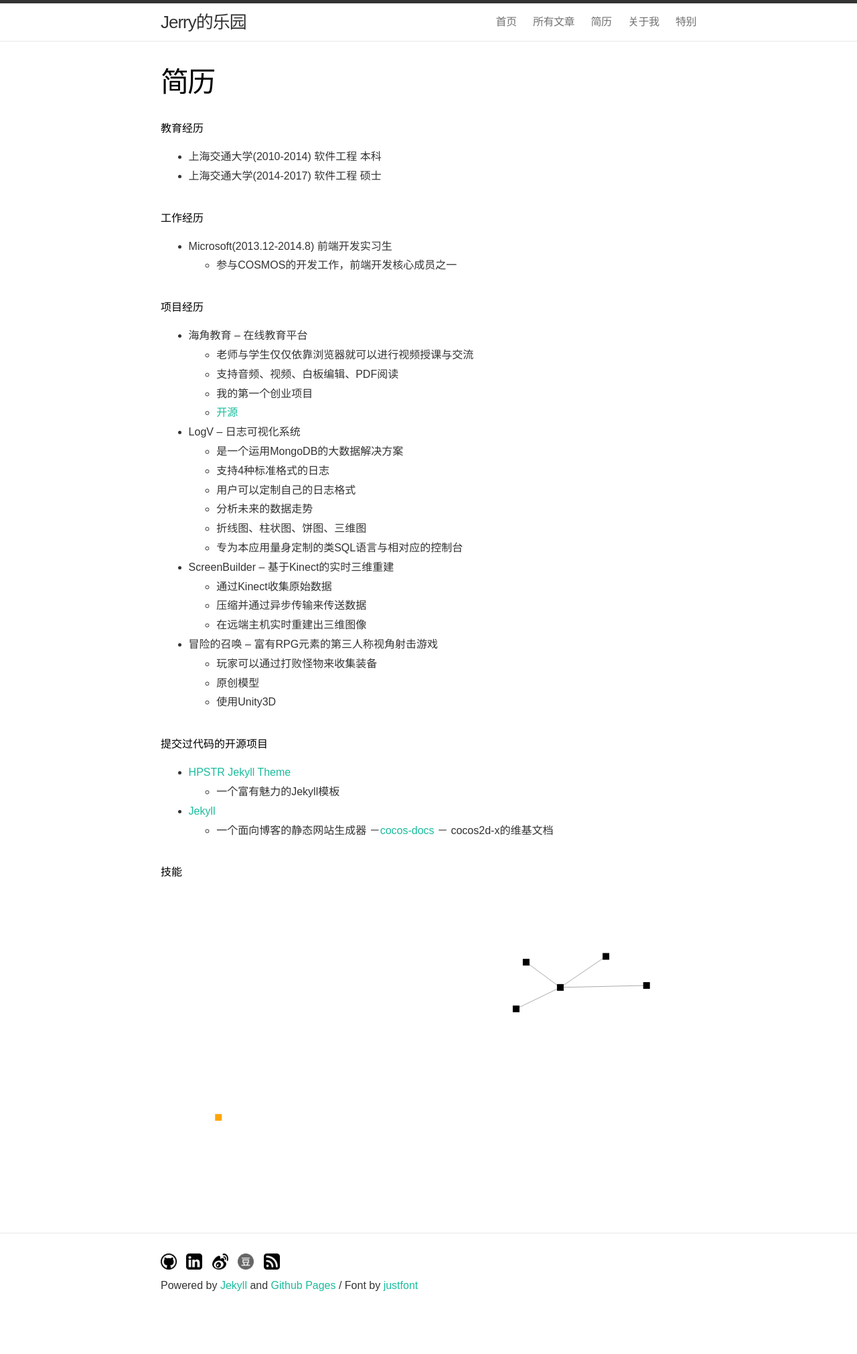
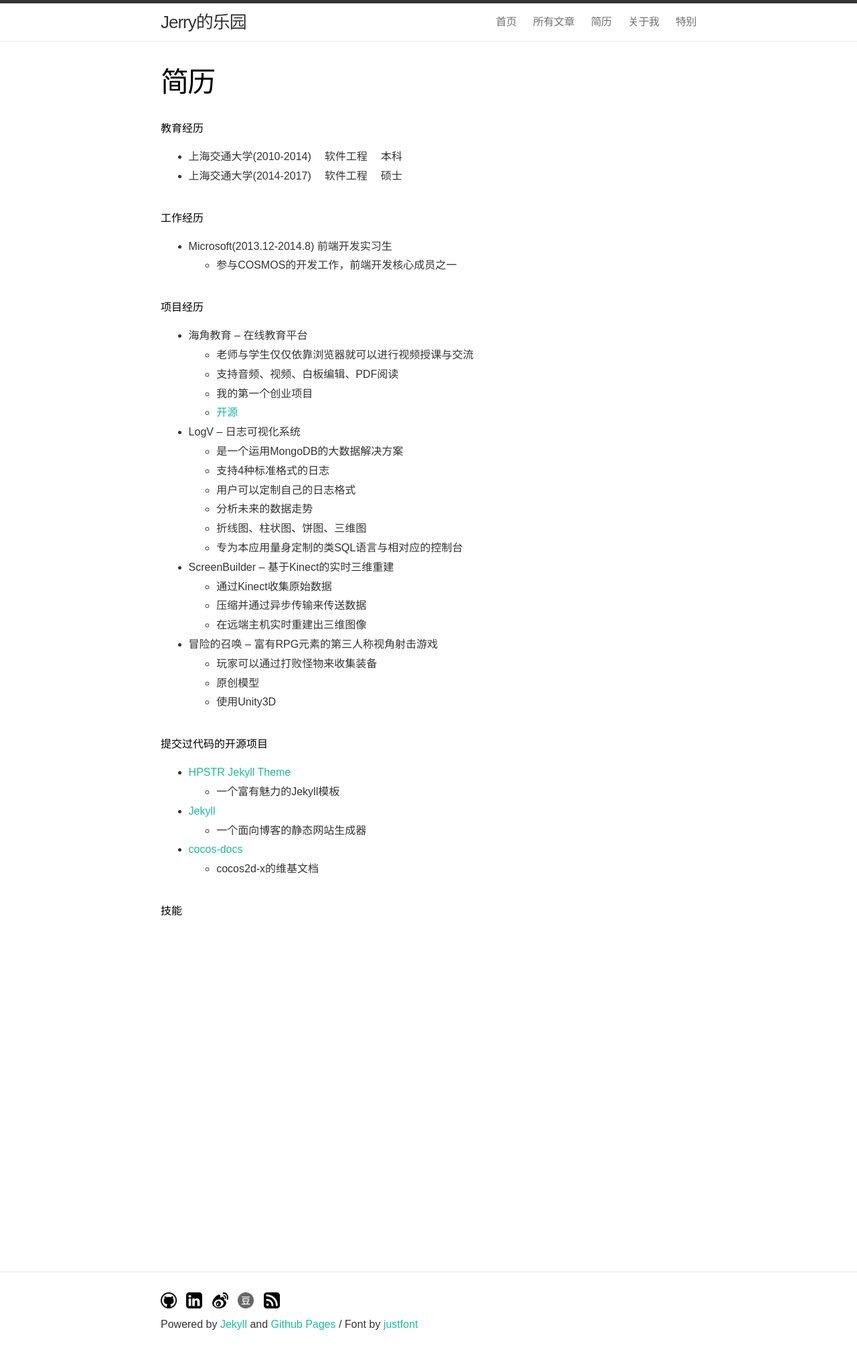
Before and after one commit to zry656565/heaven-blog, a Jekyll site: the page built from 2_resume.md, in a window 1280 px wide. Shown: the whole page at 67% size. Built offline with Jekyll 4.4.1, drawn with Linux system fonts in a browser that asks for light colours; comment, search, counter and statistics services are not loaded; before the commit the page ends 1964 px from its top, so only the background shows below that.

Commit message:
style of education modified

```diff
--- a/2_resume.md
+++ b/2_resume.md
@@ -5,8 +5,24 @@ nav: true
 ---
 
 #教育经历
-- 上海交通大学(2010-2014) 软件工程 本科
-- 上海交通大学(2014-2017) 软件工程 硕士
+
+<table id="education">
+  <tr>
+    <td><ul><li>上海交通大学(2010-2014)</li></ul></td>
+    <td>软件工程</td>
+    <td>本科</td>
+  </tr>
+  <tr>
+    <td><ul><li>上海交通大学(2014-2017)</li></ul></td>
+    <td>软件工程</td>
+    <td>硕士</td>
+  </tr>
+</table>
+<style>
+  table#education td{
+    padding-right: 20px;
+  }
+</style>
 
 #工作经历
 - Microsoft(2013.12-2014.8) 前端开发实习生
@@ -40,8 +56,8 @@ nav: true
   - 一个富有魅力的Jekyll模板
 - [Jekyll](http://jekyllrb.com/)
   - 一个面向博客的静态网站生成器
-－[cocos-docs](https://github.com/chukong/cocos-docs)
-  － cocos2d-x的维基文档
+- [cocos-docs](https://github.com/chukong/cocos-docs)
+  - cocos2d-x的维基文档
 
 #技能
 
@@ -50,4 +66,4 @@ nav: true
 <script type="text/javascript" src="/js/arbor-tween.js"></script>
 <script type="text/javascript" src="/js/arbor_main.js"></script>
 
-<canvas id="viewport" width="800" height="400"></canvas>
+<canvas id="skillboard" width="800" height="400"></canvas>
```
